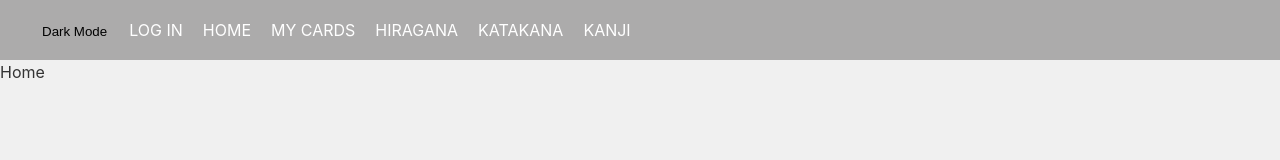
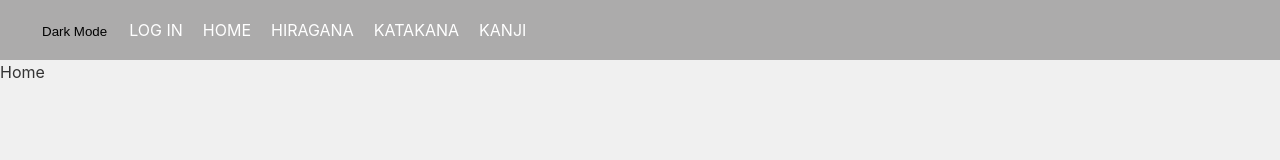
Before and after one commit to Andhalaya/flashcards-app, a React (Vite) app: page / in a window 1280 px wide. Shown: the top 160 px of the page. Built offline with nearby package versions, Linux system fonts and the light colour scheme; no server answers.

Commit message:
TopBar: isLogged my cards update

```diff
--- a/src/components/TopBar.jsx
+++ b/src/components/TopBar.jsx
@@ -8,7 +8,7 @@ export default function TopBar({ }) {
   return (
     <div className='topBar'>
       <ul>
-        <li><ThemeToggleButton/></li>
+        <li><ThemeToggleButton /></li>
         <li>
           {isLogged
             ? <button onClick={logout}>LOG OUT</button>
@@ -18,9 +18,11 @@ export default function TopBar({ }) {
         <li>
           <Link to='/'>HOME</Link>
         </li>
-        <li>
-          <Link to='/myCards'>MY CARDS</Link>
-        </li>
+        {isLogged && (
+          <li>
+            <Link to='/myCards'>MY CARDS</Link>
+          </li>
+        )}
         <li>
           <Link to='/hiragana'>HIRAGANA</Link>
         </li>
```
Also changed, not shown: src/components/ThemeToggleButton/ThemeToggleButton.jsx (line endings or trailing spaces).
